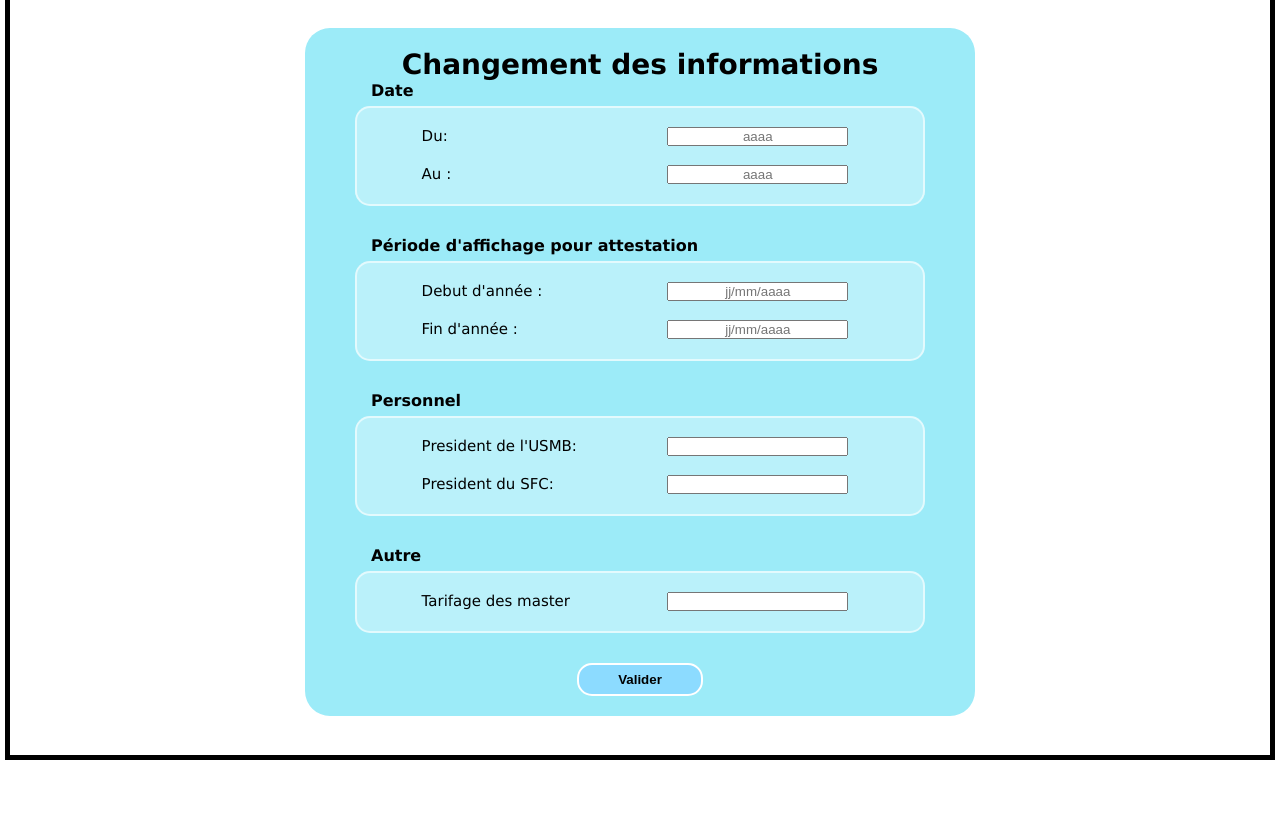
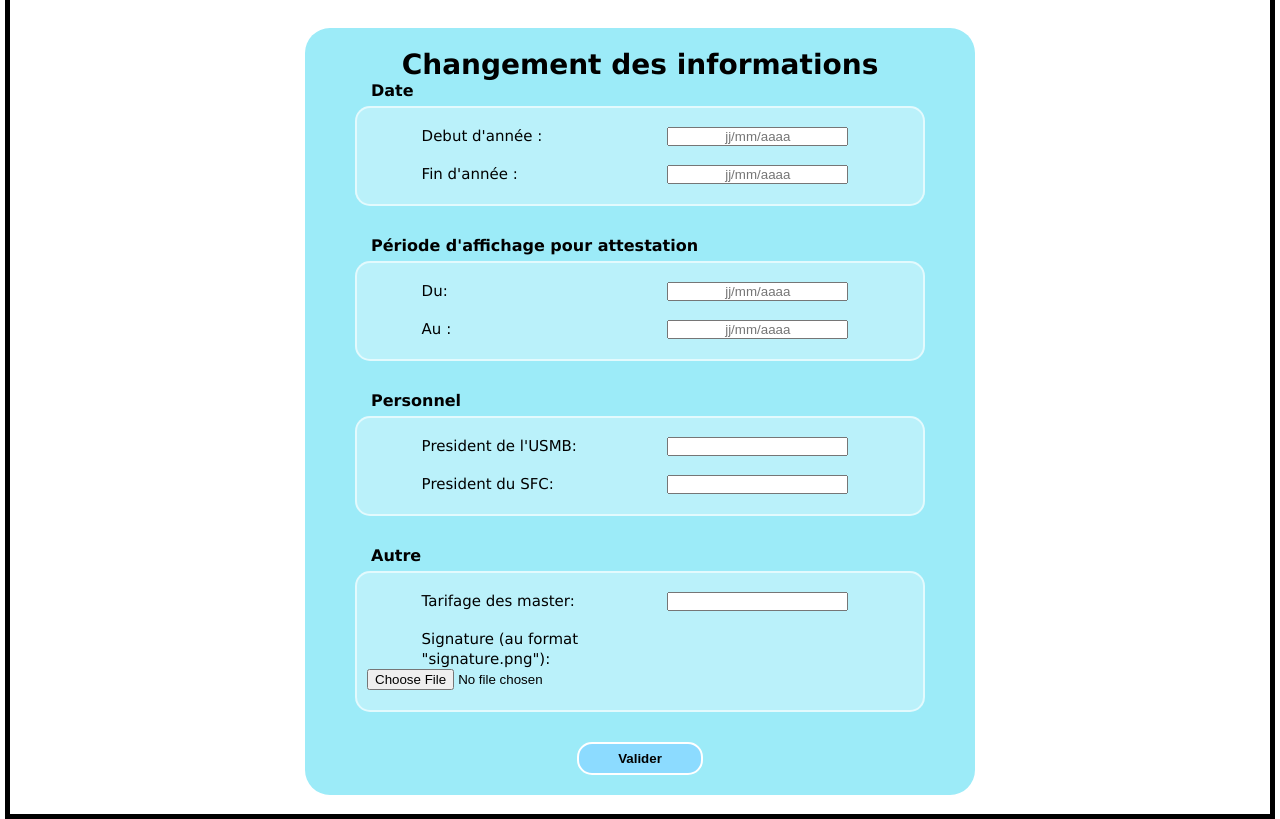
Before and after one commit to PazIExplorer/TeamRVBS, a Flask app: template app/templates/adminModifVariable.html in a window 1280 px wide. Shown: the part 60-879 px from the top of the page. Before the commit the page ends 820 px from the top, so only its background shows below. Run offline with Flask 2, Linux system fonts and the light colour scheme; the template is opened without the code that fills it, so the values that code supplies are empty; some libraries are stand-ins or nearby versions.

Commit message:
Ajout du changement de signature

```diff
--- a/app/routes.py
+++ b/app/routes.py
@@ -523,6 +523,12 @@ def adminModifVariable():
         presidentSMB = request.form["presidentUSMB"]
         presidentSFC = request.form["presidentSFC"]
         tarifMaster = int(request.form["tarifMaster"])
+        signature = request.files["signature"]
+
+        if signature.filename == "sigature.png":
+            print("Il y a une signature")
+            nom_fichier = secure_filename(signature.filename)
+            signature.save('C:/Users/Benjamin/TeamRVBS/app/static/img/'+nom_fichier)
 
         query = ("UPDATE administration SET debutAnnee=%s,finAnnee=%s,debutAffiche=%s,finAffiche=%s,presidentSMB=%s,presidentSFC=%s,tarfiMaster=%s")
         val = (debutAnnee,finAnnee,debutAffiche,finAffiche,presidentSMB,presidentSFC,tarifMaster)
--- a/app/static/css/styleAdmin.css
+++ b/app/static/css/styleAdmin.css
@@ -153,6 +153,10 @@ form input[type=submit] {
 	font-weight: bold;
 }
 
+form input[type=file]{
+	text-align: center;
+}
+
 /* Pour l'affichage de l'archive d'un étudiant */
 
 div#archive h1{
--- a/app/templates/adminModifVariable.html
+++ b/app/templates/adminModifVariable.html
@@ -20,25 +20,10 @@
   {% endif %}
 
 
-  <form action="{{url_for('adminModifVariable')}}" method="POST">
+  <form enctype="multipart/form-data" action="{{url_for('adminModifVariable')}}" method="POST">
     <h1>Changement des informations</h1>
     <fieldset>
       <legend>Date</legend>
-      <ol>
-        <li>
-          <label for="debutPeriode">Du:</label>
-          <input type="text" name="debutPeriode" id="debutPeriode" value="{{admin[0][2]}}" placeholder="aaaa" onClick="this.value = '';" onblur="resetForm('debutPeriode','{{admin[0][2]}}')" pattern="^[0-9]{4}$">
-        </li>
-        <li>
-          <label for="finPeriode">Au :</label>
-          <input type="text" name="finPeriode" id="finPeriode" value="{{admin[0][3]}}" placeholder="aaaa" onClick="this.value = '';" onblur="resetForm('finPeriode','{{admin[0][3]}}')" pattern="^[0-9]{4}$">
-        </li>
-      </ol>
-
-    </fieldset>
-
-    <fieldset>
-      <legend>Période d'affichage pour attestation</legend>
       <ol>
         <li>
           <label for="debutAnnee">Debut d'année : </label>
@@ -49,6 +34,22 @@
           <input type="text" name="finAnnee" id="finAnnee" value="{{admin[0][1]}}" placeholder="jj/mm/aaaa"  onClick="this.value = '';" onblur="resetForm('finAnnee','{{admin[0][1]}}')" pattern="^([0-2][0-9]|(3)[0-1])(\/)(((0)[0-9])|((1)[0-2]))(\/)\d{4}$">
         </li>
       </ol>
+
+
+    </fieldset>
+
+    <fieldset>
+      <legend>Période d'affichage pour attestation</legend>
+      <ol>
+          <li>
+            <label for="debutPeriode">Du:</label>
+            <input type="text" name="debutPeriode" id="debutPeriode" value="{{admin[0][2]}}" placeholder="jj/mm/aaaa" onClick="this.value = '';" onblur="resetForm('debutPeriode','{{admin[0][2]}}')" pattern="^([0-2][0-9]|(3)[0-1])(\/)(((0)[0-9])|((1)[0-2]))(\/)\d{4}$">
+          </li>
+          <li>
+            <label for="finPeriode">Au :</label>
+            <input type="text" name="finPeriode" id="finPeriode" value="{{admin[0][3]}}" placeholder="jj/mm/aaaa" onClick="this.value = '';" onblur="resetForm('finPeriode','{{admin[0][3]}}')" pattern="^([0-2][0-9]|(3)[0-1])(\/)(((0)[0-9])|((1)[0-2]))(\/)\d{4}$">
+          </li>
+        </ol>
     </fieldset>
 
     <fieldset>
@@ -69,8 +70,12 @@
       <legend>Autre</legend>
       <ol>
         <li>
-          <label for="tarifMaster">Tarifage des master</label>
+          <label for="tarifMaster">Tarifage des master:</label>
           <input type="text" name="tarifMaster" id="tarifMaster" value="{{admin[0][6]}}" onclick="this.value='';" onblur="resetForm('tarifMaster','{{admin[0][6]}}')">
+        </li>
+        <li>
+          <label for="signature">Signature (au format "signature.png"):</label>
+          <input type="file" id="signature" name="signature" accept=".png" >
         </li>
       </ol>
     </fieldset>
```
Also changed, not shown: app/static/img/signature.png, 1 other file.
